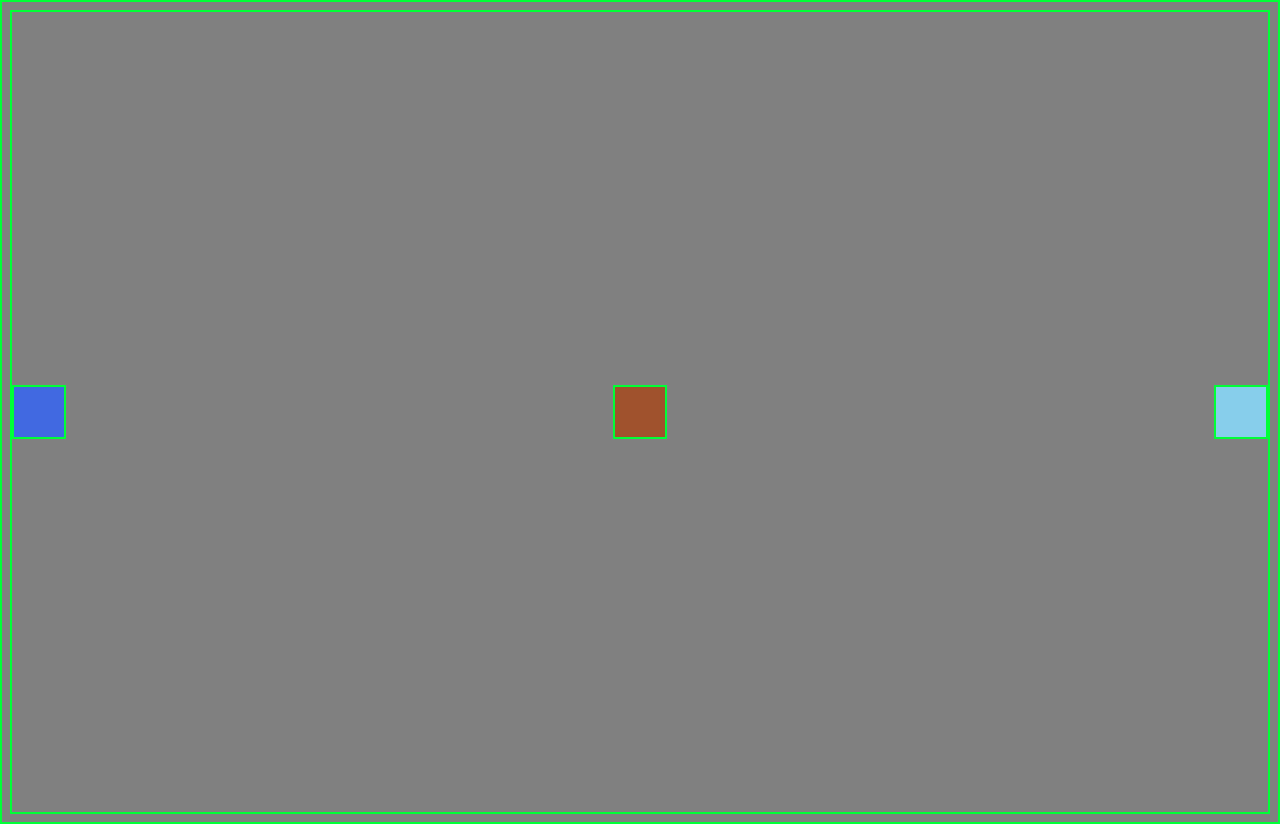
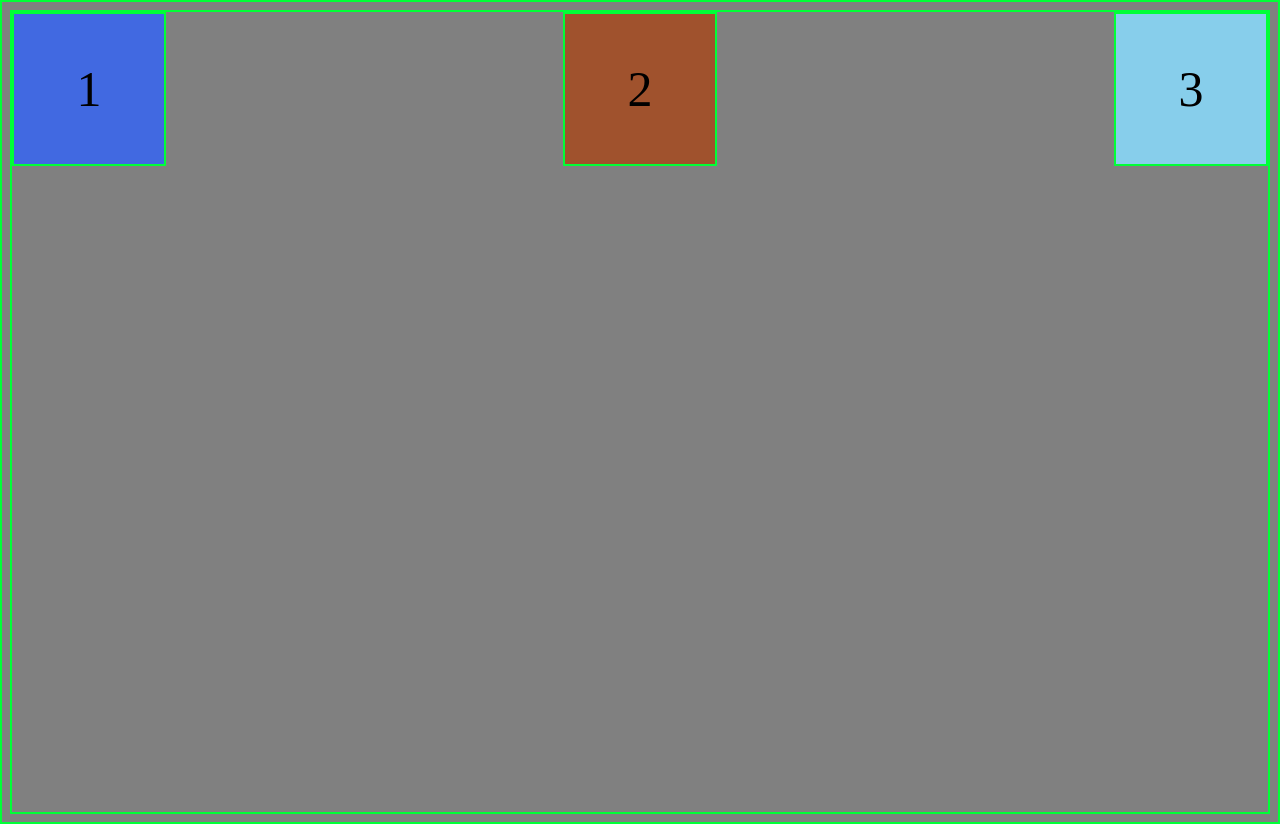
Before and after one commit to GyoHeon/json, a plain HTML site: page html_practice.html in a window 1280 px wide. Drawn offline with Linux system fonts and the light colour scheme.

Commit message:
change content

```diff
--- a/html_practice.html
+++ b/html_practice.html
@@ -19,7 +19,6 @@
         height: 100vh;
         display: flex;
         justify-content: space-between;
-        align-items: center;
       }
       h1 {
         color: rgb(0, 255, 55);
@@ -27,9 +26,13 @@
         font-weight: 100;
       }
       div {
-        width: 50px;
-        height: 50px;
+        width: 150px;
+        height: 150px;
         background-color: royalblue;
+        display: flex;
+        align-items: center;
+        justify-content: center;
+        font-size: 50px;
       }
       #second {
         background-color: sienna;
@@ -45,8 +48,8 @@
     <meta name="This is gyoheonlee website" content="practicing..." />
   </head>
   <body>
-    <div id="first"></div>
-    <div id="second"></div>
-    <div id="third"></div>
+    <div id="first">1</div>
+    <div id="second">2</div>
+    <div id="third">3</div>
   </body>
 </html>
```
